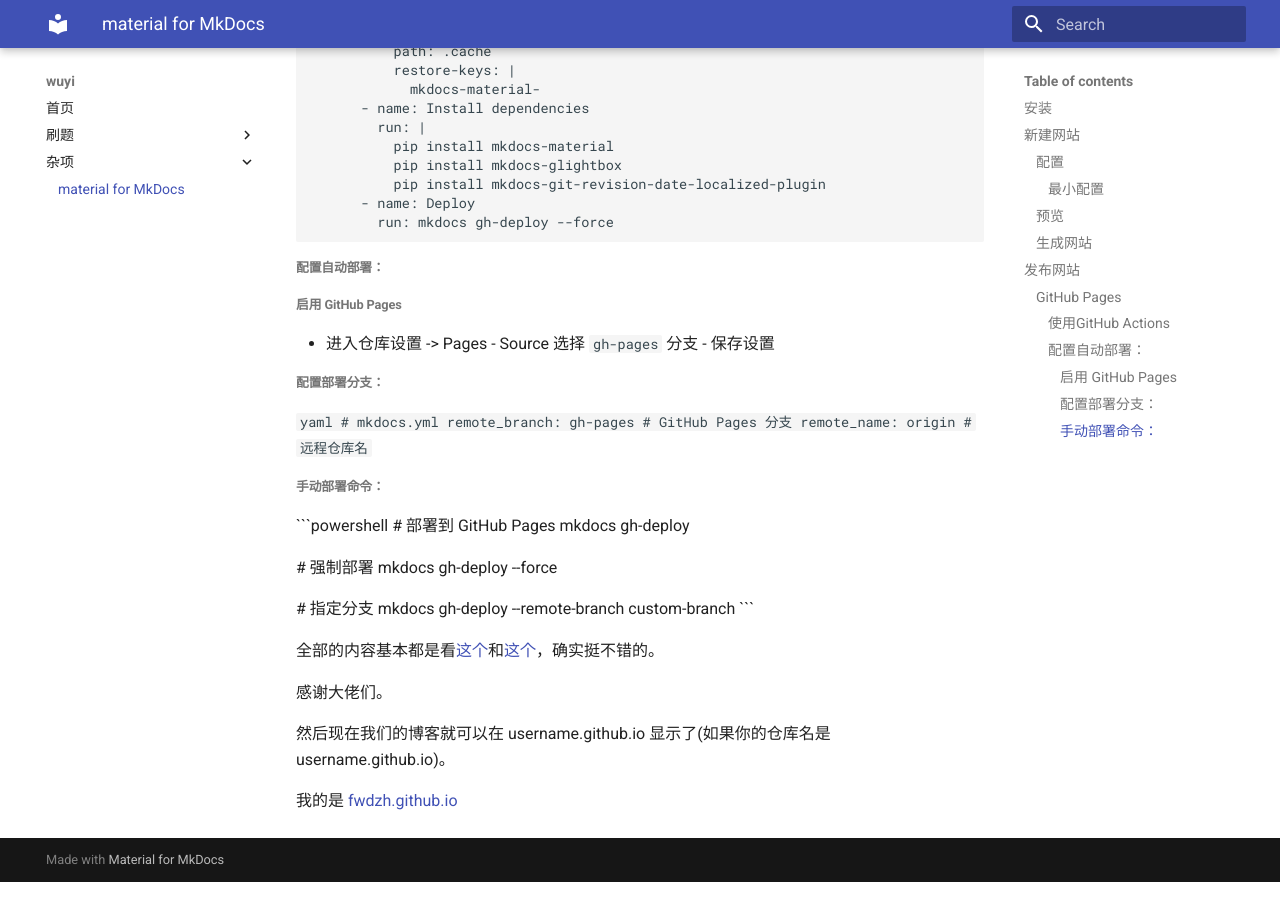
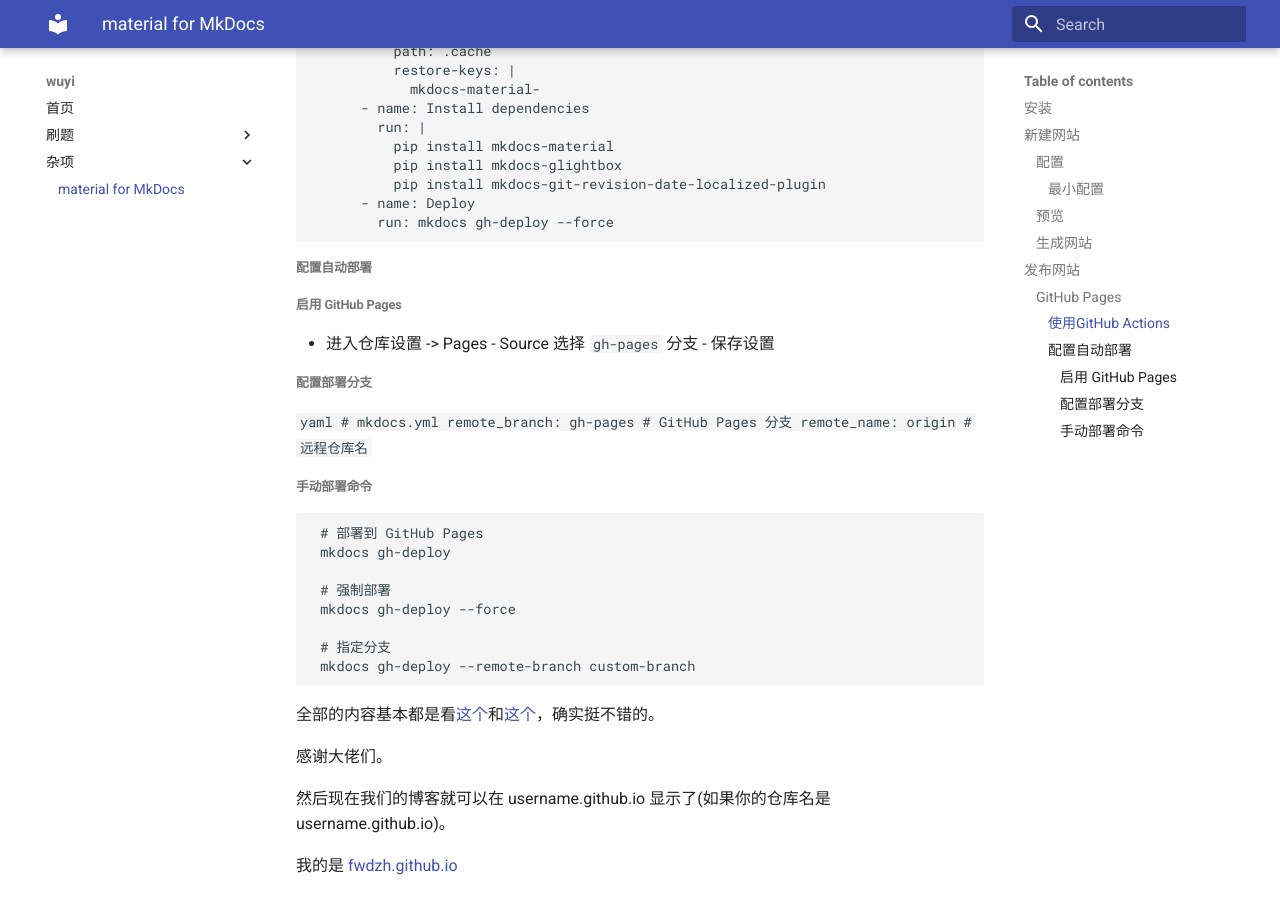
Before and after one commit to sakdiDSDSDF/sakdiDSDSDF, an MkDocs documentation site: the page built from docs/misc/MkDocs.md, in a window 1280 px wide and 900 px high, scrolled down 3856 px. Built offline with MkDocs 1.6.1 and Material for MkDocs 9.7.7, drawn with Linux system fonts in a browser that asks for light colours.

Commit message:
不是，可能还是不行

````diff
--- a/docs/misc/MkDocs.md
+++ b/docs/misc/MkDocs.md
@@ -191,12 +191,12 @@
         run: mkdocs gh-deploy --force
 ```
 
-##### 配置自动部署：
+##### 配置自动部署
 
 ###### 启用 GitHub Pages
 - 进入仓库设置 -> Pages - Source 选择 `gh-pages` 分支 - 保存设置
 
-###### 配置部署分支：
+###### 配置部署分支
 
    ```yaml
    # mkdocs.yml
@@ -204,18 +204,18 @@
    remote_name: origin       # 远程仓库名
    ```
 
-###### 手动部署命令：
+###### 手动部署命令
 
-  ```powershell
-   # 部署到 GitHub Pages
-   mkdocs gh-deploy
+```
+ # 部署到 GitHub Pages
+ mkdocs gh-deploy
 
-   # 强制部署
-   mkdocs gh-deploy --force
+ # 强制部署
+ mkdocs gh-deploy --force
 
-   # 指定分支
-   mkdocs gh-deploy --remote-branch custom-branch
-  ```
+ # 指定分支
+ mkdocs gh-deploy --remote-branch custom-branch
+```
 
 全部的内容基本都是看[这个](https://mkdoc-material.llango.com/getting-started/)和[这个](https://wncfht.github.io/notes/Tools/Blog/Mkdocs_Material/)，确实挺不错的。
 
````
